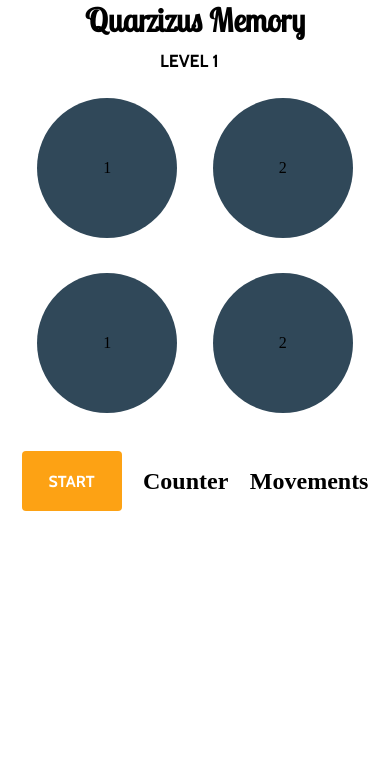
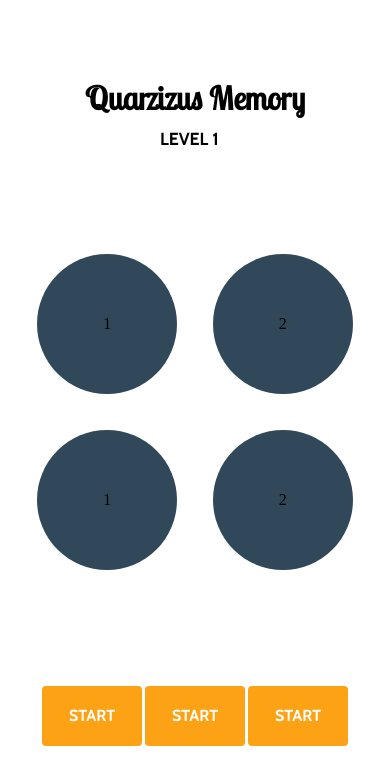
Before and after one commit to Quarzizus/QuarzizusMemory, a React (Vite) app: page / in a window 390 px wide. Shown: the top 784 px of the page. Built offline with nearby package versions, Linux system fonts and the light colour scheme.

Commit message:
:iphone: to work so much in responsive design

```diff
--- a/src/app/index.tsx
+++ b/src/app/index.tsx
@@ -13,8 +13,10 @@ const App = () => {
       <ListOfBoxes />
       <Footer>
         <StartButton />
-        <Counter />
-        <Movements />
+        <StartButton />
+        <StartButton />
+        {/* <Counter />
+        <Movements /> */}
       </Footer>
     </div>
   );
--- a/src/app/styles.scss
+++ b/src/app/styles.scss
@@ -1,6 +1,13 @@
 .App {
   width: 100%;
-  min-height: 100vh;
-  height: auto;
+  height: 100vh;
   min-width: 300px;
 }
+
+@media screen and (max-width: 570px) {
+  .App {
+    display: flex;
+    flex-direction: column;
+    justify-content: space-evenly;
+  }
+}
--- a/src/components/Footer/styles.scss
+++ b/src/components/Footer/styles.scss
@@ -6,3 +6,9 @@
   justify-content: space-evenly;
   align-items: center;
 }
+
+@media screen and (max-width: 570px) {
+  .Footer {
+    width: 80%;
+  }
+}
--- a/src/components/Header/styles.scss
+++ b/src/components/Header/styles.scss
@@ -23,7 +23,7 @@
   }
 }
 
-@media screen and (max-width: 450px) {
+@media screen and (max-width: 570px) {
   .Header {
     height: 80px;
     h1 {
--- a/src/containers/ListOfBoxes/styles.ts
+++ b/src/containers/ListOfBoxes/styles.ts
@@ -4,9 +4,10 @@ interface ListOfBoxexCpType {
   numberOfColumnsAndRows: number;
 }
 
+const size = 460;
 const ListOfBoxesCp = styled.section<ListOfBoxexCpType>`
-  max-width: 520px;
-  height: 520px;
+  width: ${size}px;
+  height: ${size}px;
   margin: 0 auto;
   display: grid;
   place-items: center;
```
